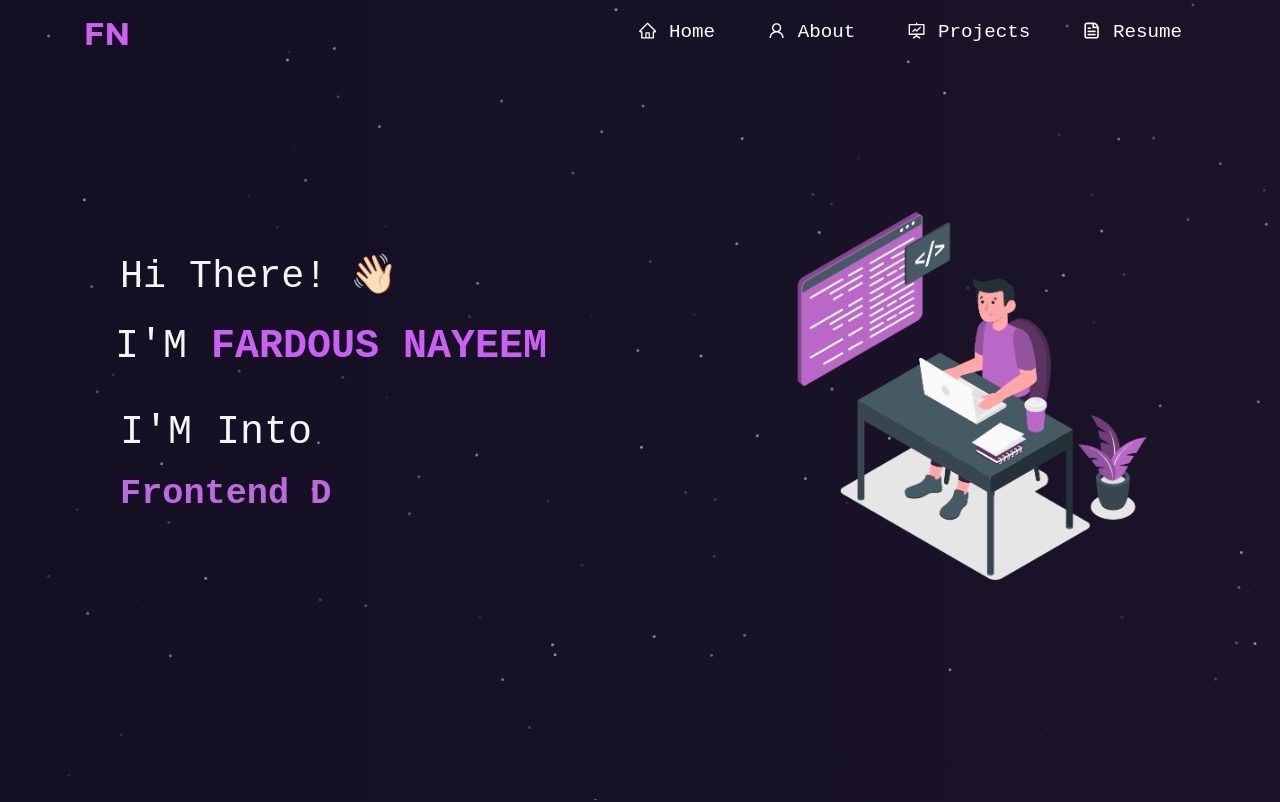
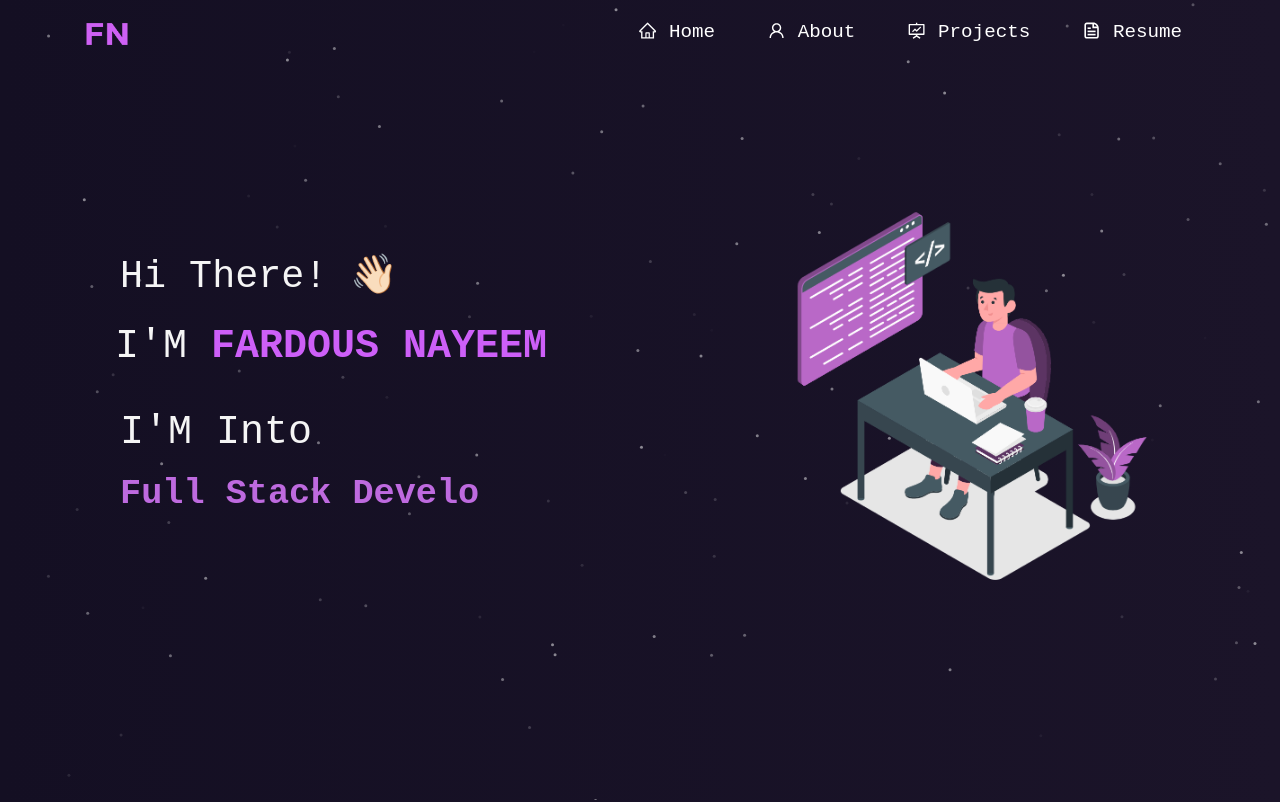
Before and after one commit to FardousNayeem/PortfolioNayeem, a React (Vite) app: page / in a window 1280 px wide. Shown: the top 802 px of the page. Built offline with nearby package versions, Linux system fonts and the light colour scheme; a web font is replaced by a local one.

Commit message:
Update Type.tsx

```diff
--- a/src/components/Home/Type.tsx
+++ b/src/components/Home/Type.tsx
@@ -5,10 +5,10 @@ export default function Type() {
     <Typewriter
       options={{
         strings: [
-          "Frontend Development",
-          "Backend Development",
+          "Full Stack Development",
           "Android Development",
           "Cyber Security",
+          "Machine Learning",
         ],
         autoStart: true,
         loop: true,
```
